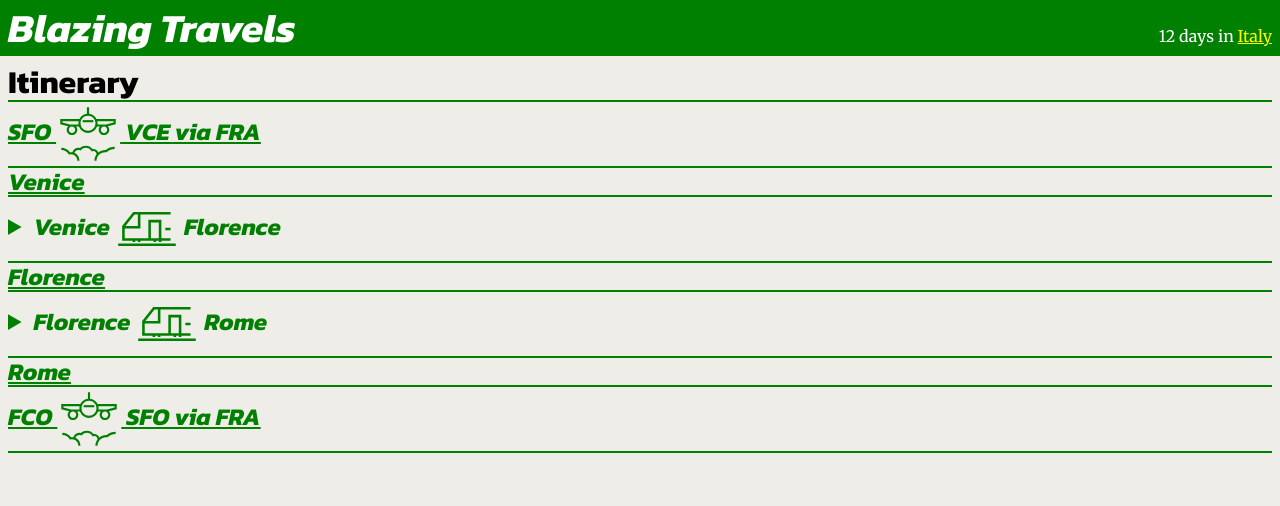
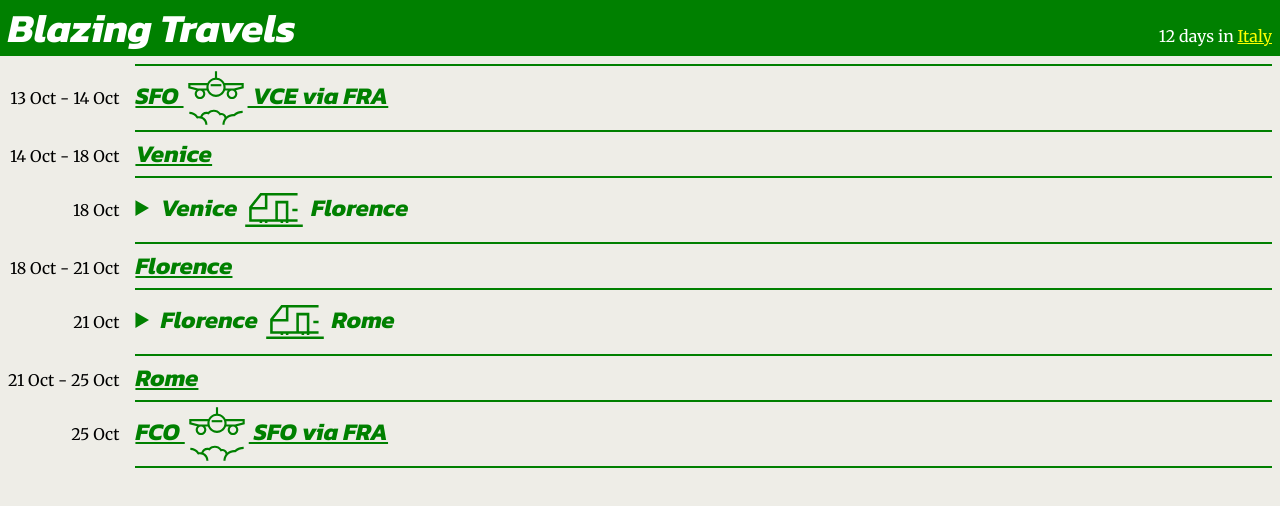
Before and after one commit to kubiak-calpoly/csc-437-examples, an Eleventy site: page packages/proto/public/index.html in a window 1280 px wide. Built offline with nearby package versions, Linux system fonts and the light colour scheme; Eleventy itself is replaced by a stand-in of ours; files that its build step writes are made by us from their sources.

Commit message:
layout itinerary on grid

```diff
--- a/packages/proto/public/index.html
+++ b/packages/proto/public/index.html
@@ -26,9 +26,10 @@
       <p>12 days in <a href="place.html">Italy</a></p>
     </header>
 
-    <section class="itinerary">
-      <h2>Itinerary</h2>
-      <main>
+    <section>
+      <dl class="itinerary">
+        <dt>13 Oct - 14 Oct</dt>
+        <dd>
           <article class="transportation flight">
             <h3>
               <a href="flight/outbound.html">
@@ -42,13 +43,19 @@
               </a>
             </h3>
           </article>
+        </dd>
 
+        <dt>14 Oct - 18 Oct</dt>
+        <dd>
           <article class="destination">
             <h3>
               <a href="destination/venice.html">Venice</a>
             </h3>
           </article>
+        </dd>
 
+        <dt>18 Oct</dt>
+        <dd>
           <details class="transportation rail">
             <summary>
               Venice
@@ -80,13 +87,19 @@
               </dd>
             </dl>
           </details>
+        </dd>
 
+        <dt>18 Oct - 21 Oct</dt>
+        <dd>
           <article class="destination">
             <h3>
               <a href="destination/florence.html">Florence</a>
             </h3>
           </article>
+        </dd>
 
+        <dt>21 Oct</dt>
+        <dd>
           <details class="transportation rail">
             <summary>
               Florence
@@ -118,13 +131,19 @@
               </dd>
             </dl>
           </details>
+        </dd>
 
+        <dt>21 Oct - 25 Oct</dt>
+        <dd>
           <article class="destination">
             <h3>
               <a href="destination/rome.html">Rome</a>
             </h3>
           </article>
+        </dd>
 
+        <dt>25 Oct</dt>
+        <dd>
           <article class="transportation flight">
             <h3>
               <a href="/flight/return.html">
@@ -138,7 +157,8 @@
               </a>
             </h3>
           </article>
-      </main>
+        </dd>
+      </dl>
     </section>
 
     <section class="entourage">
--- a/packages/proto/public/styles/itinerary.css
+++ b/packages/proto/public/styles/itinerary.css
@@ -1,5 +1,13 @@
 .itinerary {
+  display: grid;
+  grid-template-columns: max-content 1fr;
+  gap: 0.5rem 1rem;
+  align-items: baseline;
 }
+.itinerary > dt {
+  text-align: right;
+}
+
 .transportation {
   border-top: 2px solid #008000;
   border-bottom: 2px solid #008000;
```
Lines whose indentation alone changed are shown as unchanged.
